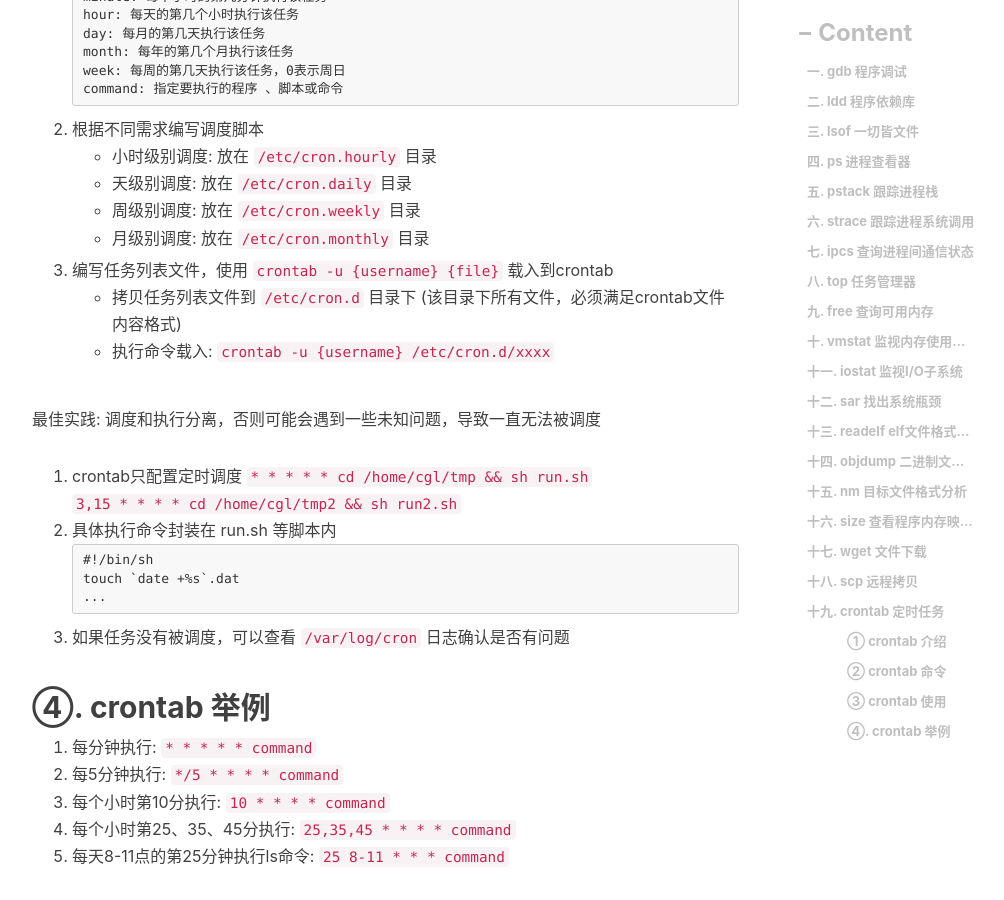
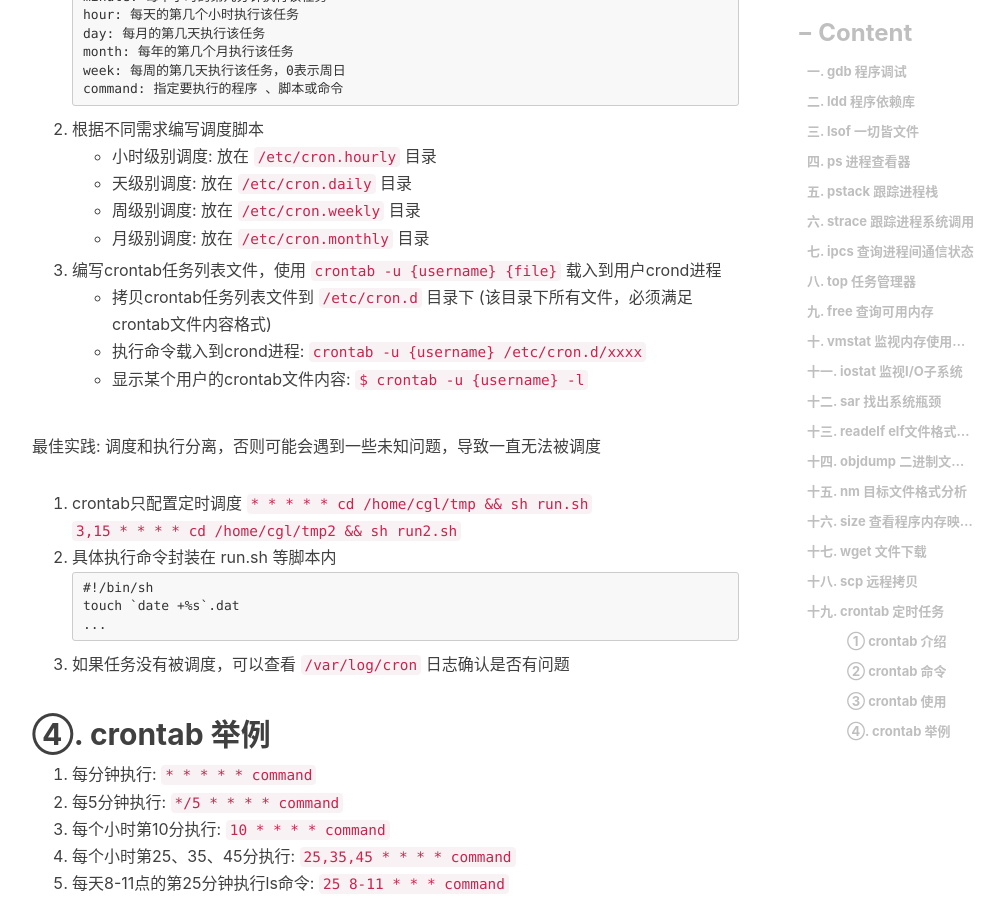
Before and after one commit to engru/chenguolin.github.io, a Jekyll site: the page built from _posts/2016-09-27-【Linux-11】Linux最常用运维工具.md, in a window 1280 px wide and 900 px high, scrolled down 3850 px. Shown: the whole window, without its empty margins (233-1237 px from the left). Built offline with Jekyll 4.4.1, drawn with Linux system fonts in a browser that asks for light colours; nearby versions of some CDN libraries; comment, search, counter and statistics services are not loaded; some of the changed text lies outside the part shown.

Commit message:
Update 2016-09-27-【Linux-11】Linux最常用运维工具.md

```diff
--- a/_posts/2016-09-27-【Linux-11】Linux最常用运维工具.md
+++ b/_posts/2016-09-27-【Linux-11】Linux最常用运维工具.md
@@ -75,7 +75,7 @@ tags:         #标签
    + 停止: `$ service crond stop`
    + 状态: `$ service crond status`
 2. crontab常用命令
-   + 任务文件载入crontab: `$ crontab -u {username} {file}`
+   + crontab任务列表文件载入crond进程: `$ crontab -u {username} {file}`
    + 显示某个用户的crontab文件内容: `$ crontab -u {username} -l`
    + 编辑crontab文件内容: `$ crontab -u {username} -e`
    + 删除crontab文件内容: `$ crontab -u {username} -ir`  (从`/var/spool/cron`目录中删除某个用户的crontab文件)
@@ -111,9 +111,10 @@ tags:         #标签
    + 天级别调度: 放在 `/etc/cron.daily` 目录
    + 周级别调度: 放在 `/etc/cron.weekly` 目录
    + 月级别调度: 放在 `/etc/cron.monthly` 目录
-3. 编写任务列表文件，使用 `crontab -u {username} {file}` 载入到crontab
-   + 拷贝任务列表文件到 `/etc/cron.d` 目录下   (该目录下所有文件，必须满足crontab文件内容格式)
-   + 执行命令载入: `crontab -u {username} /etc/cron.d/xxxx`
+3. 编写crontab任务列表文件，使用 `crontab -u {username} {file}` 载入到用户crond进程
+   + 拷贝crontab任务列表文件到 `/etc/cron.d` 目录下   (该目录下所有文件，必须满足crontab文件内容格式)
+   + 执行命令载入到crond进程: `crontab -u {username} /etc/cron.d/xxxx`
+   + 显示某个用户的crontab文件内容: `$ crontab -u {username} -l`
 
 最佳实践: 调度和执行分离，否则可能会遇到一些未知问题，导致一直无法被调度
 1. crontab只配置定时调度
```
